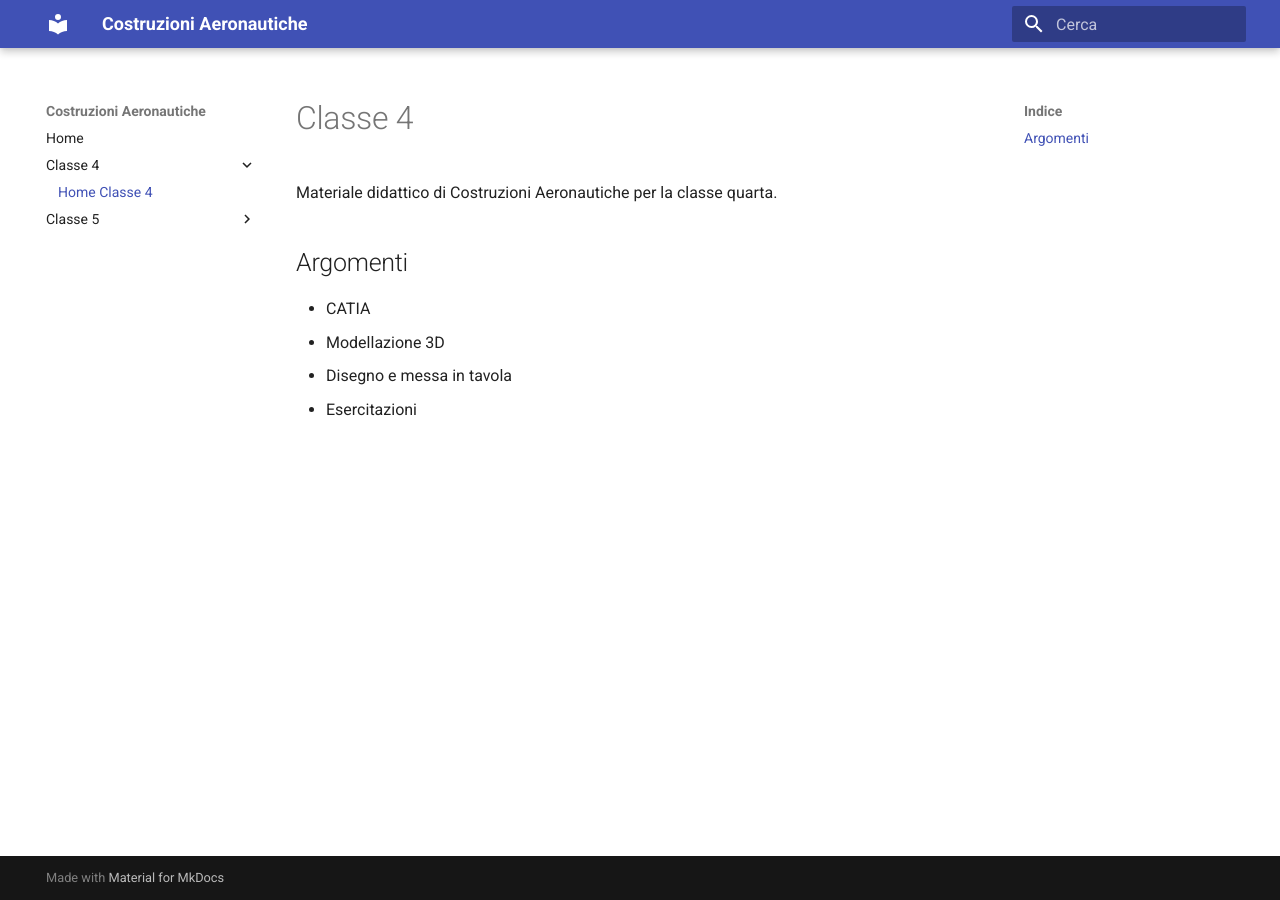
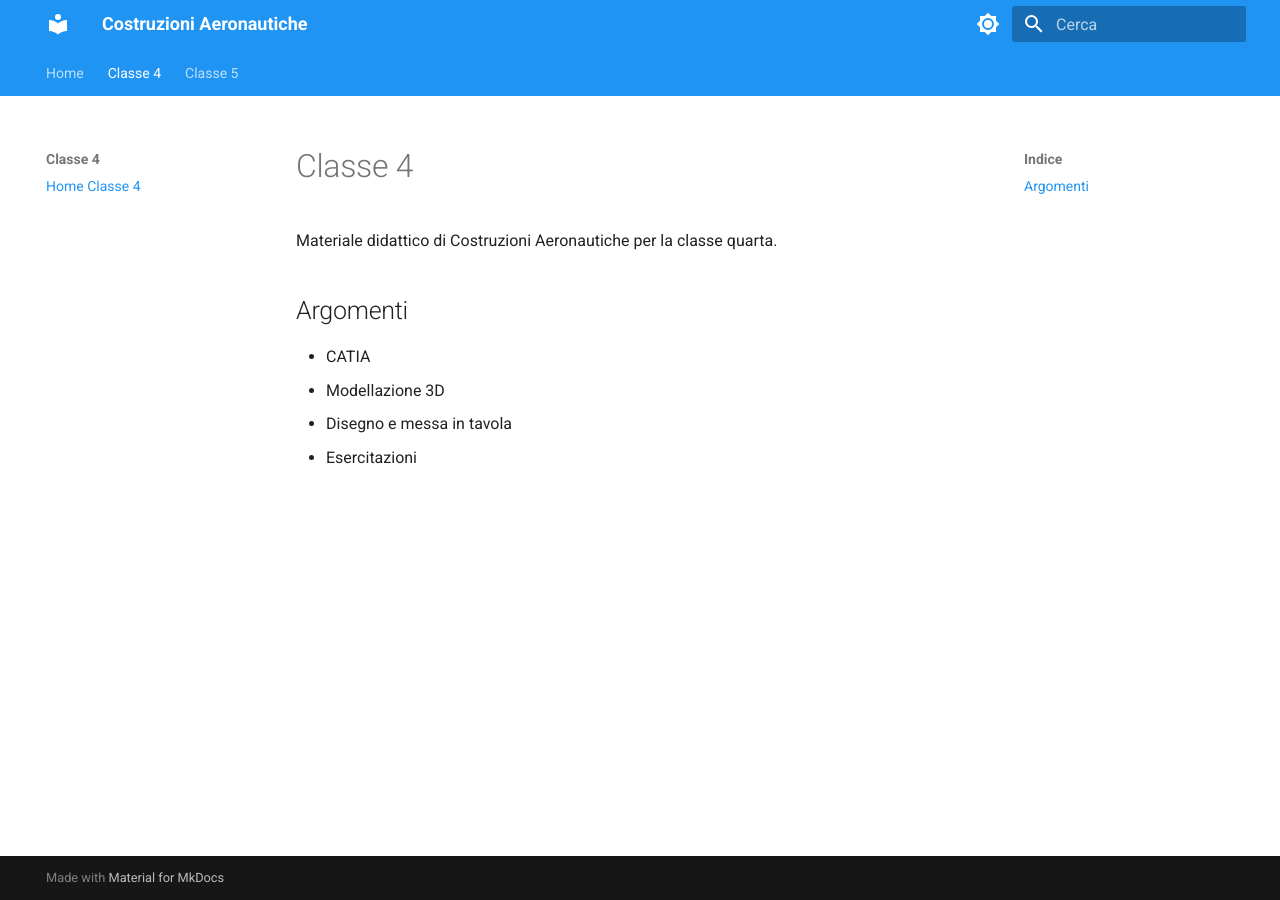
Before and after one commit to giomikael/costruzioni-aeronautiche, an MkDocs documentation site: the page built from docs/classe4/index.md, in a window 1280 px wide. Built offline with MkDocs 1.6.1 and Material for MkDocs 9.7.7, drawn with Linux system fonts in a browser that asks for light colours.

Commit message:
Update mkdocs.yml

```diff
--- a/mkdocs.yml
+++ b/mkdocs.yml
@@ -4,6 +4,27 @@ site_description: Materiale didattico di Costruzioni Aeronautiche
 theme:
   name: material
   language: it
+
+  features:
+    - navigation.tabs
+    - navigation.sections
+    - navigation.top
+    - search.highlight
+
+  palette:
+    - scheme: default
+      primary: blue
+      accent: light blue
+      toggle:
+        icon: material/brightness-7
+        name: Passa al tema scuro
+
+    - scheme: slate
+      primary: blue
+      accent: light blue
+      toggle:
+        icon: material/brightness-4
+        name: Passa al tema chiaro
 
 nav:
   - Home: index.md
```
